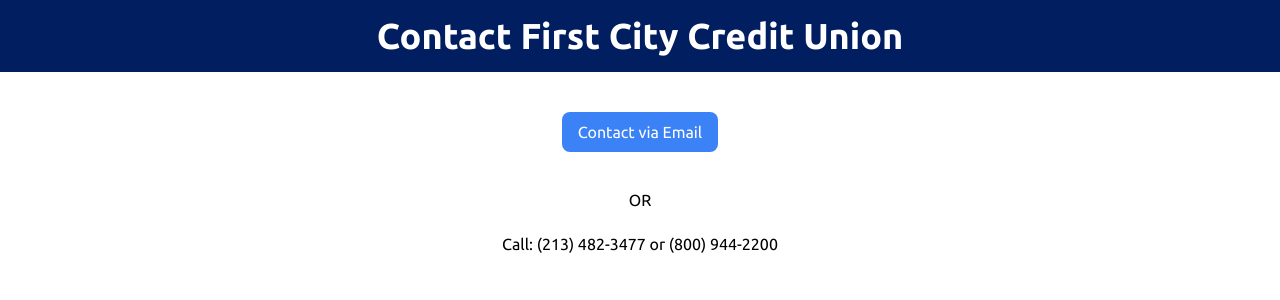
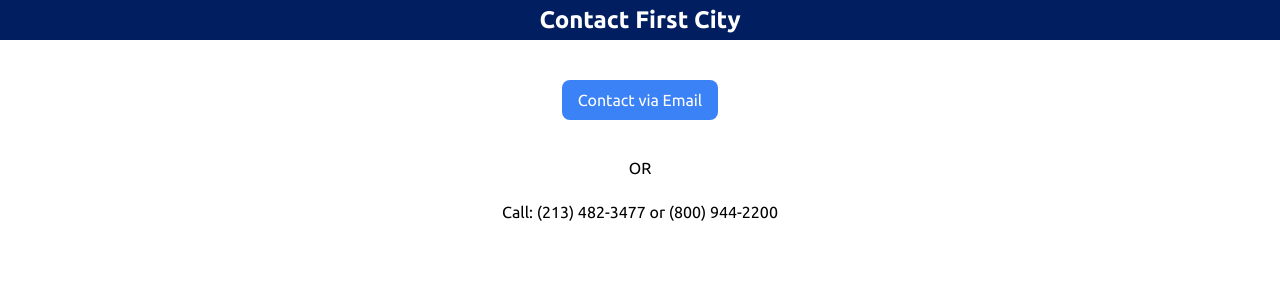
Before and after one commit to everettbu/savings-calc, a React (Vite) app in the folder savings-calculator/: page /contact in a window 1280 px wide. Shown: the top 300 px of the page. Built offline with nearby package versions, Linux system fonts and the light colour scheme.

Commit message:
matched header with home page

```diff
--- a/savings-calculator/src/pages/Contact.jsx
+++ b/savings-calculator/src/pages/Contact.jsx
@@ -3,8 +3,8 @@
 const Contact = () => {
     return(
         <div className="min-h-screen flex flex-col">
-            <header className="bg-primary text-white text-center py-4 w-full">
-                <h1 className="text-4xl font-bold">Contact First City Credit Union</h1>
+            <header className="bg-primary text-white text-center py-1 w-full">
+                <h1 className="text-2xl font-bold">Contact First City</h1>
             </header>
             <main className="flex-col flex-1">
                 <div className="justify-center p-10">
--- a/savings-calculator/src/pages/Transfer.jsx
+++ b/savings-calculator/src/pages/Transfer.jsx
@@ -3,8 +3,8 @@
 const Transfer = () => {
     return(
         <div className="min-h-screen flex flex-col">
-            <header className="bg-primary text-white text-center py-4 w-full">
-                <h1 className="text-4xl font-bold">Transfer Funds to First City Credit Union</h1>
+            <header className="bg-primary text-white text-center py-1 w-full">
+                <h1 className="text-2xl font-bold">Transfer Funds to First City Credit Union</h1>
             </header>
             <main className="flex-col flex-1">
                     <div className="flex justify-center p-10">
```
